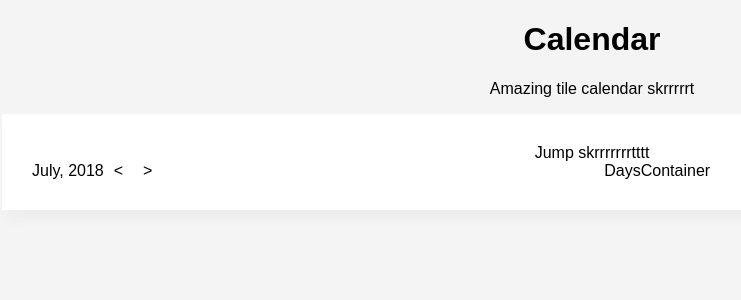
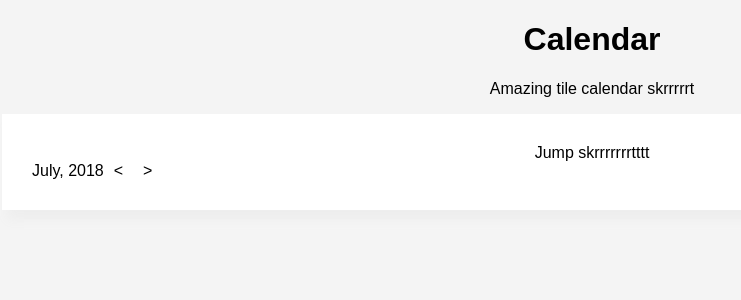
Before and after one commit to stefangeneralao/tile-calendar, a React (Create React App) app: page / in a window 1280 px wide. Shown: the top 300 px of the page, without its empty margins (48-789 px from the left). Built offline with nearby package versions, Linux system fonts and the light colour scheme.

Commit message:
Updated DaysContainer component

```diff
--- a/src/components/DaysContainer/index.js
+++ b/src/components/DaysContainer/index.js
@@ -1,9 +1,30 @@
 import React from 'react'
+import DayTile from '../DayTile';
 
 class DaysContainer extends React.Component {
   render() {
+    const { events, selectedDate } = this.props;
+    const filteredEvents = events.filter(event => (
+      selectedDate.getMonth() === event.dateStart.getMonth()
+    ));
+    const filteredDayTiles = filteredEvents.map(event => {
+      const { id, title, dateStart, dateEnd, location, details } = event;
+      return (
+        <DayTile
+          key={id}
+          title={title}
+          dateStart={dateStart}
+          dateEnd={dateEnd}
+          location={location}
+          details={details}
+        />
+      )
+    });
+
     return (
-      <div>DaysContainer</div>
+      <div className="DaysContainer">
+        {filteredDayTiles}
+      </div>
     )
   }
 }
--- a/src/components/Main/index.js
+++ b/src/components/Main/index.js
@@ -12,7 +12,11 @@ class Main extends React.Component {
           setNextMonth={setNextMonth}
           setPreviousMonth={setPreviousMonth}
         />
-        <DaysContainer events={events} />
+        <div className="clearFloat" />
+        <DaysContainer
+          events={events}
+          selectedDate={selectedDate}
+        />
       </div>
     );
   }
```
